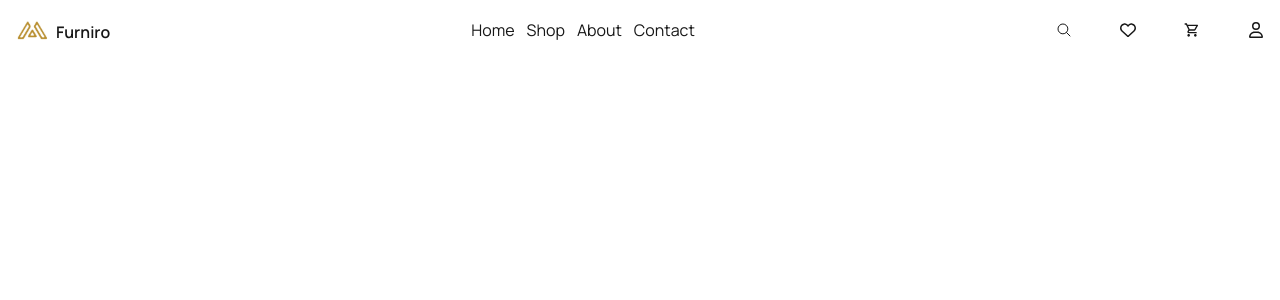
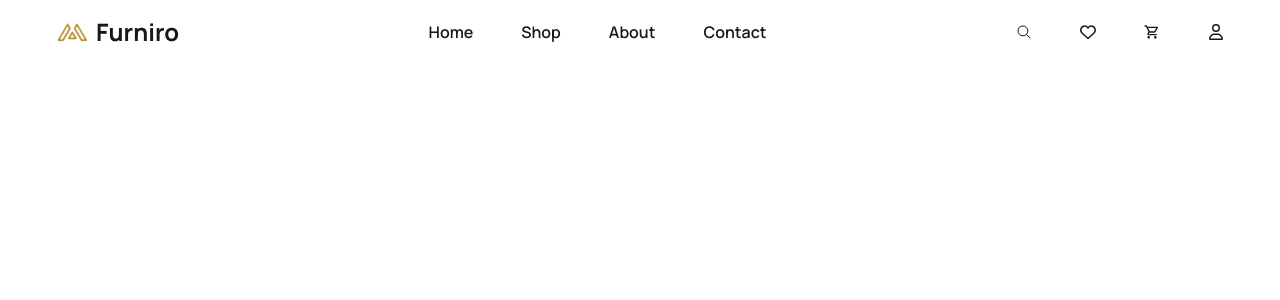
Before and after one commit to thove22/fstore, a Next.js app: page / in a window 1280 px wide. Shown: the top 300 px of the page. Built offline with nearby package versions, Linux system fonts and the light colour scheme.

Commit message:
refactor:Refactored the navbar

```diff
--- a/src/componets/Navbar/Navbar.tsx
+++ b/src/componets/Navbar/Navbar.tsx
@@ -17,7 +17,7 @@ const Navbar = () => {
  }
   return (
     <nav className='p-4 overflow-x-hidden'>
-        <div className='container mx-auto flex items-center justify-between'>
+        <div className=' mx-auto flex items-center justify-between lg:px-6 xl:px-10'>
          <div className='flex space-x-2 items-center'>
             <div className=''>
                 <Image
@@ -27,10 +27,10 @@ const Navbar = () => {
                     height={32}
                 />
             </div>
-            <h3 className='mt-1 font-semibold font-manr'>Furniro</h3>
+            <h3 className='font-bold font-manr text-xl md:text-2xl'>Furniro</h3>
          </div>
          <div className='flex space-x-4 lg:hidden'>
-            <button>
+            <button className='hidden sm-block'>
                 <MdOutlineShoppingCart size={24}/>
             </button>
             <button onClick={toggleMenu} className='z-20'>
@@ -39,21 +39,21 @@ const Navbar = () => {
          </div>
           <div className={`fixed top-0 left-0 w-full h-screen z-10 bg-white ${isMenuopened ? 'translate-x-0' : 'translate-x-full'}`}>
            <div className='flex flex-col items-center justify-center h-full gap-4 -mt-3'>
-                <h6 className='text-xs'>Menu</h6>
+                <h6 className='text-2xl font-bold'>Menu</h6>
                <ul className=' flex flex-col justify-center items-center space-y-5'>
                    {navlinks.map(({label, path}, index)=>(
-                   <li key={index}>
-                    <Link href={path} className='text-2xl'>{label}</Link>
+                   <li key={index}   >
+                    <Link href={path} className='text-xl px-16 py-2 rounded-lg transition-colors active:bg-gray-50 cursor-pointer'>{label}</Link>
                    </li>
                    ))}
                </ul>
            </div>
         </div>
-         <div className='hidden lg:flex space-x-3'>
+         <div className='hidden lg:flex lg:space-x-8 xl:space-x-12'>
             {navlinks.map(({label, path}, index)=>(
               <ul>
                  <li key={index}>
-                    <Link href={path}>{label}</Link>
+                    <Link className='xl:font-semibold ' href={path}>{label}</Link>
                  </li>
               </ul>
             ))}
--- a/src/data/Udata.ts
+++ b/src/data/Udata.ts
@@ -1,5 +1,6 @@
-
-
-export const navlinks = [
-    {label:"Home", path:"/"}, {label:"Shop", path:"/"}, {label:"About", path:"/"}, {label:"Contact", path:"/"}
-]
+ export const navlinks = [
+    {label:"Home", path:"/"},
+    {label:"Shop", path:"/shop"},
+    {label:"About", path:"/about"},
+    {label:"Contact", path:"/contact"}
+ ]
```
Also changed, not shown: src/componets/Navbar/Navbar2.tsx (added, +74 -0 lines).
